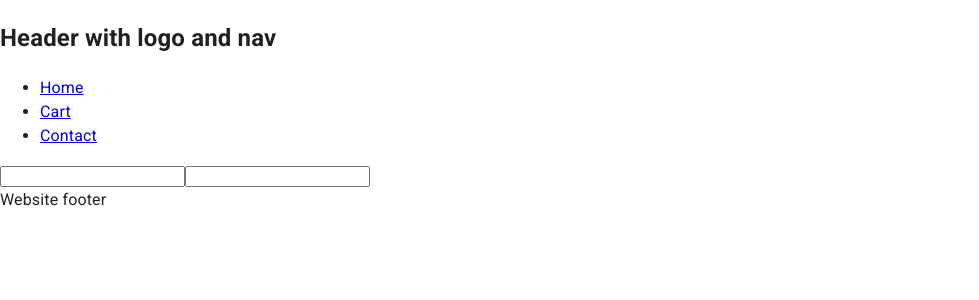
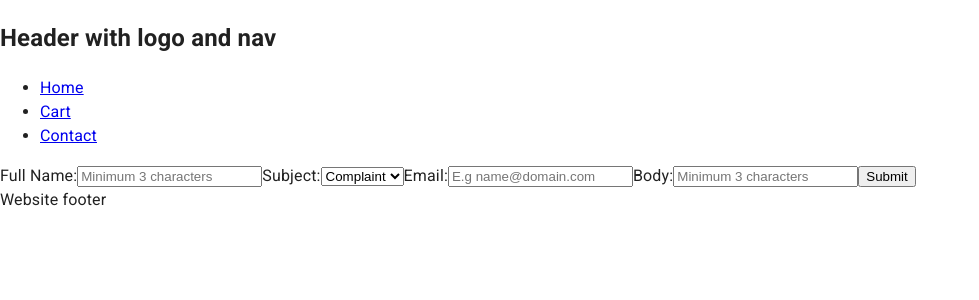
Before and after one commit to Ramsnes/frameworks-CA, a React (Create React App) app in the folder ecom-store/: page /contact in a window 1280 px wide. Shown: the top 300 px of the page, without its empty margins (0-979 px from the left). Built offline with nearby package versions, Linux system fonts and the light colour scheme.

Commit message:
adds draft contact page

```diff
--- a/ecom-store/src/Contact.jsx
+++ b/ecom-store/src/Contact.jsx
@@ -20,23 +20,62 @@ function ReactHookForm() {
 
   return (
     <div>
-      <form>
-        {/* Fullname  */}
+      <form onSubmit={handleSubmit(onSubmit)}>
+        {/* Full name  */}
+        <label htmlFor="fullName">Full Name:</label>
         <input
           {...register("fullName", {
             required: true,
             minLength: 3,
             maxLength: 50,
           })}
+          id="fullName"
+          placeholder="Minimum 3 characters"
         />
+
         {/* Subject  */}
-        <input
+        <label htmlFor="subject">Subject:</label>
+        <select
           {...register("subject", {
             required: true,
             minLength: 3,
             maxLength: 100,
           })}
+          id="subject"
+        >
+          <option value={"complaint"}>Complaint</option>
+          <option value={"other"}>Other</option>
+        </select>
+
+        {/* Email  */}
+        <label htmlFor="email">Email:</label>
+        <input
+          {...register("email", {
+            required: true,
+            pattern: /^[A-Za-z0-9._%+-]+@[A-Za-z0-9.-]+\.[A-Za-z]{2,}$/,
+          })}
+          id="email"
+          placeholder="E.g name@domain.com"
         />
+        {/* regex check:
+Starting with one or more letters, numbers, periods, underscores, plus signs, or hyphens ([A-Za-z0-9._%+-]+)
+Followed by "@" symbol (@)
+Then one or more letters, numbers, periods, or hyphens in the domain name ([A-Za-z0-9.-]+)
+Ending with a top-level domain (TLD) with at least two characters ([A-Za-z]{2,})
+ */}
+
+        {/* Body  */}
+        <label htmlFor="body">Body:</label>
+        <input
+          {...register("body", {
+            required: true,
+            minLength: 3,
+            maxLength: 100,
+          })}
+          id="body"
+          placeholder="Minimum 3 characters"
+        />
+        <input type="submit" />
       </form>
     </div>
   );
```
